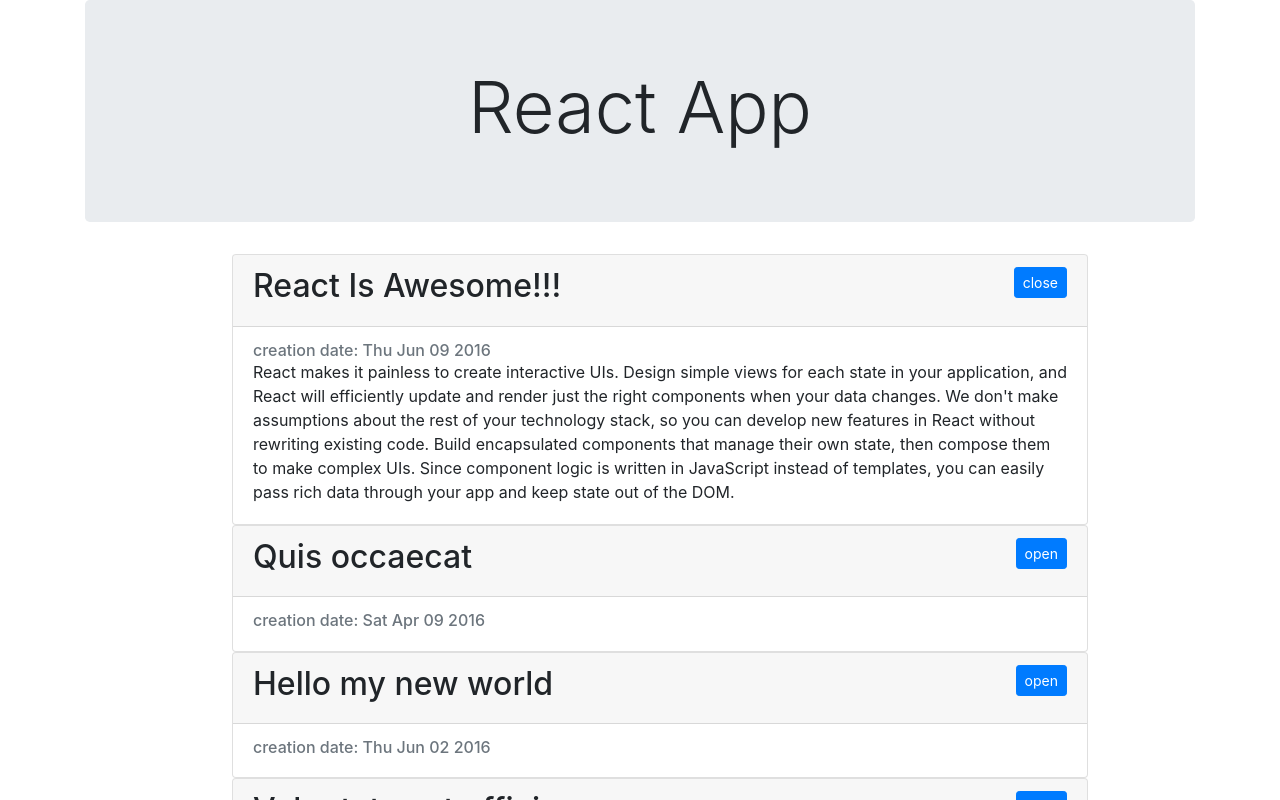
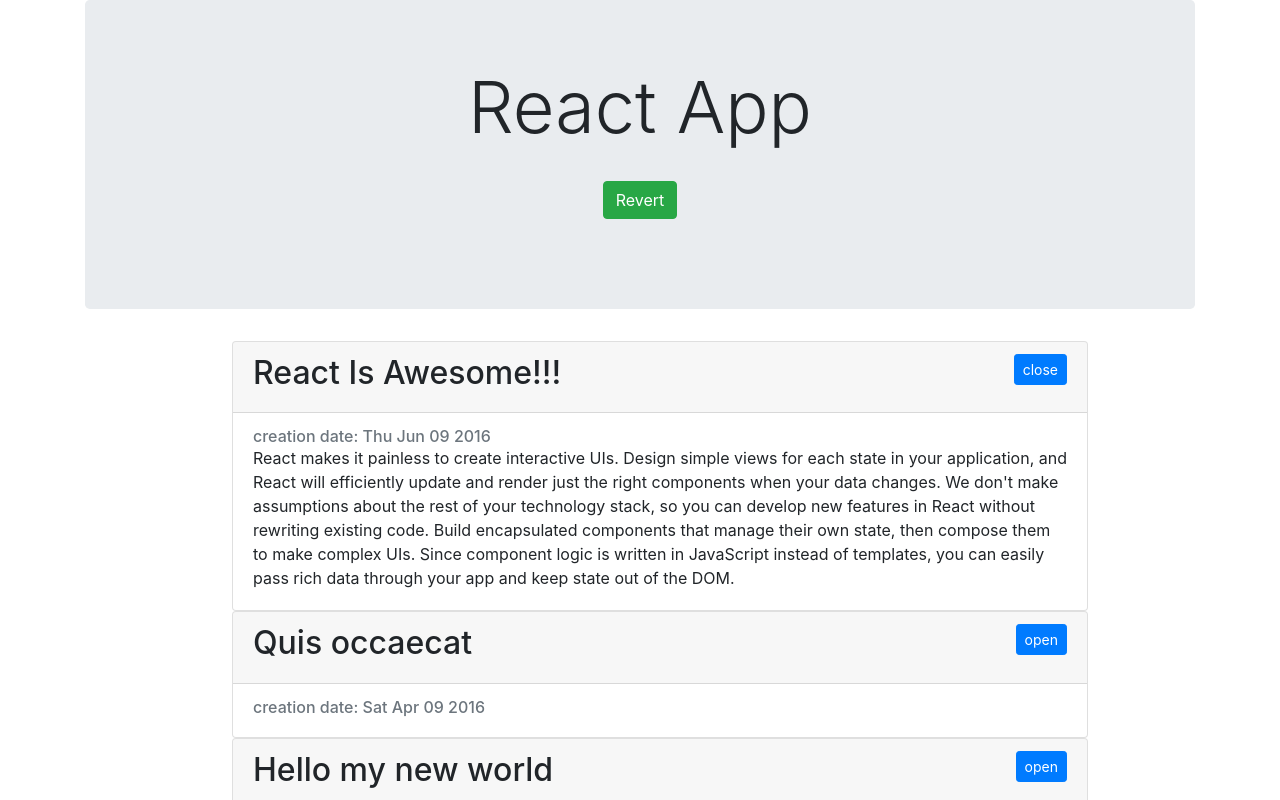
Before and after one commit to tommios/screencast-react-js, a React (Create React App) app: page / in a window 1280 px wide. Shown: the top 800 px of the page. Built offline with nearby package versions, Linux system fonts and the light colour scheme.

Commit message:
Add componentWillReceiveProps(nextProps)

```diff
--- a/src/components/App.js
+++ b/src/components/App.js
@@ -1,17 +1,36 @@
-import React from "react";
+import React, { Component } from "react";
 import ArticleList from "./ArticleList";
 import articles from "../fixtures";
 import "bootstrap/dist/css/bootstrap.css";
 
-function App() {
-  return (
-    <div className="container">
-      <div className="jumbotron">
-        <h1 className="display-3 text-center">React App</h1>
+class App extends Component {
+  state = {
+    reverted: false,
+  };
+
+  render() {
+    return (
+      <div className="container">
+        <div className="jumbotron">
+          <h1 className="display-3 text-center">
+            React App
+            <br />
+            <button className="btn btn-success" onClick={this.revert}>
+              Revert
+            </button>
+          </h1>
+        </div>
+        <ArticleList
+          articles={this.state.reverted ? articles.reverse() : articles}
+        />
       </div>
-      <ArticleList articles={articles} />
-    </div>
-  );
+    );
+  }
+
+  revert = () =>
+    this.setState({
+      reverted: !this.state.reverted,
+    });
 }
 
 export default App;
--- a/src/components/Article.js
+++ b/src/components/Article.js
@@ -7,11 +7,25 @@ class Article extends Component {
       isOpen: props.defaultOpen,
     };
   }
+
+  componentWillMount() {
+    console.log("---", "mounting");
+  }
+
+  componentWillReceiveProps(nextProps) {
+    if (nextProps.defaultOpen !== this.props.defaultOpen) {
+      this.setState({
+        isOpen: nextProps.defaultOpen,
+      });
+    }
+  }
+
   render() {
     const { article } = this.props;
     const body = this.state.isOpen && (
       <section className="card-text">{article.text}</section>
     );
+
     return (
       <div className="card mx-auto" style={{ width: "80%" }}>
         <div className="card-header">
```
